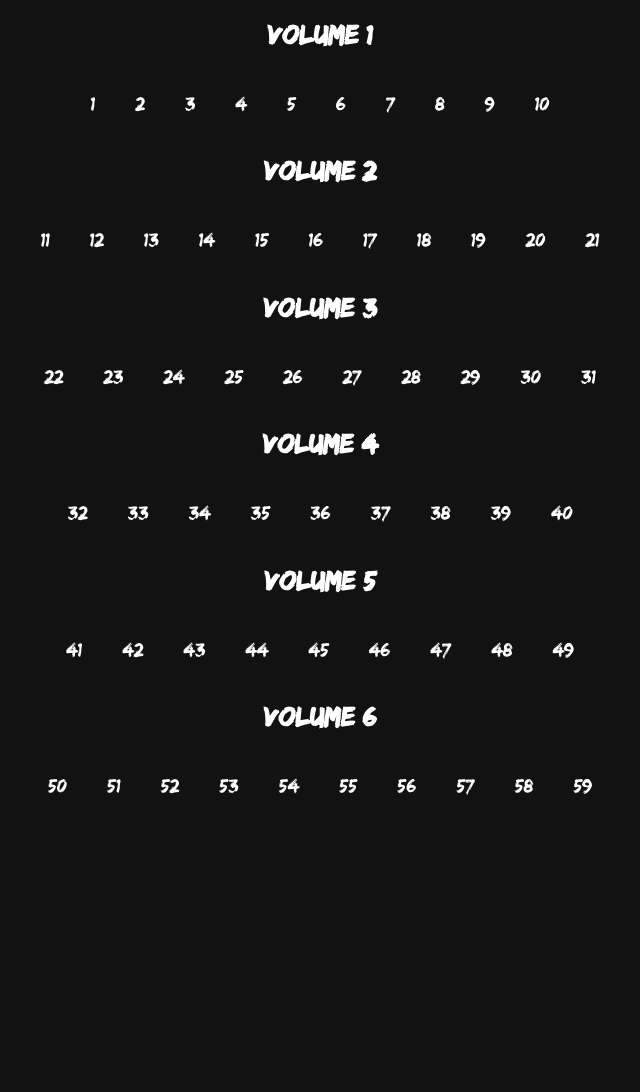
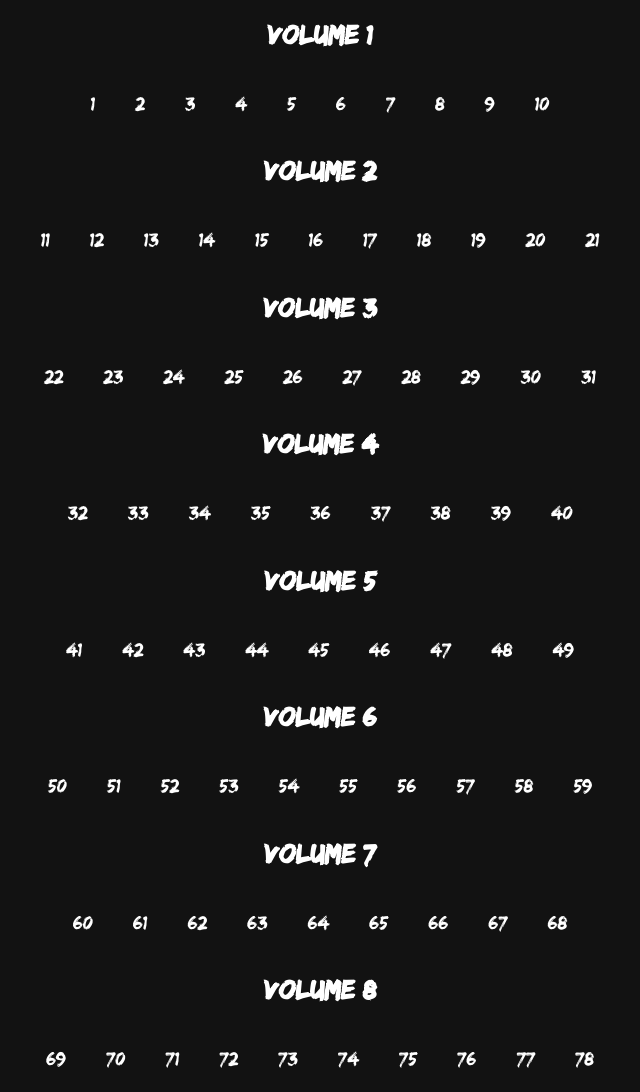
Before and after one commit to VagaManga/VagaManga.github.io, a plain HTML site: page index.html in a window 1280 px wide. Shown: the whole page, without its empty margins (320-960 px from the left). Before the commit the page ends 819 px from the top, so only its background shows below. Drawn offline with Linux system fonts and the light colour scheme.

Commit message:
Update index.html

```diff
--- a/index.html
+++ b/index.html
@@ -87,6 +87,31 @@
             <a href="https://vagamanga.github.io/p3/Volumes/v06/58/Chapter58.html">58</a>
             <a href="https://vagamanga.github.io/p3/Volumes/v06/59/Chapter59.html">59</a>
         </div>
+        <h1>Volume 7</h1>
+        <div class="social-container">
+            <a href="https://vagamanga.github.io/p4/Volumes/v07/60/Chapter60.html">60</a>
+            <a href="https://vagamanga.github.io/p4/Volumes/v07/61/Chapter61.html">61</a>
+            <a href="https://vagamanga.github.io/p4/Volumes/v07/62/Chapter62.html">62</a>
+            <a href="https://vagamanga.github.io/p4/Volumes/v07/63/Chapter63.html">63</a>
+            <a href="https://vagamanga.github.io/p4/Volumes/v07/64/Chapter64.html">64</a>
+            <a href="https://vagamanga.github.io/p4/Volumes/v07/65/Chapter65.html">65</a>
+            <a href="https://vagamanga.github.io/p4/Volumes/v07/66/Chapter66.html">66</a>
+            <a href="https://vagamanga.github.io/p4/Volumes/v07/67/Chapter67.html">67</a>
+            <a href="https://vagamanga.github.io/p4/Volumes/v07/68/Chapter68.html">68</a>
+        </div>
+        <h1>Volume 8</h1>
+        <div class="social-container">
+            <a href="https://vagamanga.github.io/p4/Volumes/v08/69/Chapter69.html">69</a>
+            <a href="https://vagamanga.github.io/p4/Volumes/v08/70/Chapter70.html">70</a>
+            <a href="https://vagamanga.github.io/p4/Volumes/v08/71/Chapter71.html">71</a>
+            <a href="https://vagamanga.github.io/p4/Volumes/v08/72/Chapter72.html">72</a>
+            <a href="https://vagamanga.github.io/p4/Volumes/v08/73/Chapter73.html">73</a>
+            <a href="https://vagamanga.github.io/p4/Volumes/v08/74/Chapter74.html">74</a>
+            <a href="https://vagamanga.github.io/p4/Volumes/v08/75/Chapter75.html">75</a>
+            <a href="https://vagamanga.github.io/p4/Volumes/v08/76/Chapter76.html">76</a>
+            <a href="https://vagamanga.github.io/p4/Volumes/v08/77/Chapter77.html">77</a>
+            <a href="https://vagamanga.github.io/p4/Volumes/v08/78/Chapter78.html">78</a>
+        </div>
     </div>
 </body>
 </html>
```
